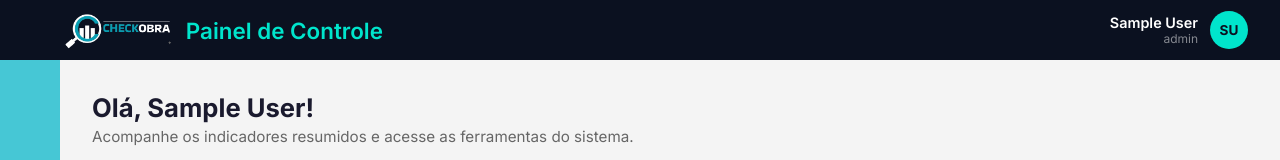
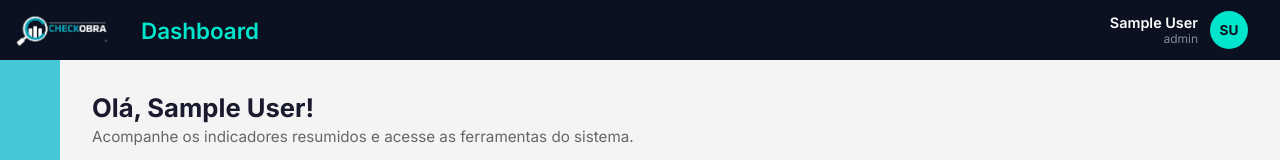
Before and after one commit to AKI-Softwares/project-construction-front, a Vue app: page /dashboard in a window 1280 px wide. Shown: the top 160 px of the page. Built offline with nearby package versions, Linux system fonts and the light colour scheme; no server answers; sample sign-in values are in the browser's storage.

Commit message:
Update MainLayout.vue

```diff
--- a/src/components/Layout/MainLayout.vue
+++ b/src/components/Layout/MainLayout.vue
@@ -1,8 +1,8 @@
 <template>
   <div class="main-layout">
+    <Header :titulo="titulo" />
     <Sidebar />
     <div class="conteudo-wrapper">
-      <Header :titulo="titulo" />
       <main class="conteudo">
         <slot />
       </main>
@@ -51,16 +51,16 @@ onUnmounted(() => window.removeEventListener('app:toast', showToast))
 }
 .conteudo-wrapper {
   margin-left: 60px;
+  margin-top: 60px;
   flex: 1;
   display: flex;
   flex-direction: column;
   background-color: #f4f4f4;
   transition: margin-left 0.25s ease;
-  height: 100vh;
-  overflow-y: auto; /* CORREÇÃO: Permite que apenas a área de conteúdo role para baixo */
+  height: calc(100vh - 60px);
+  overflow-y: auto;
 }
 .conteudo {
-  margin-top: 60px;
   padding: 32px;
   flex: 1;
 }
@@ -84,7 +84,7 @@ onUnmounted(() => window.removeEventListener('app:toast', showToast))
 }
 .toast--error   { background-color: #c0392b; }
 .toast--warning { background-color: #f5a623; }
-.toast--success { background-color: #00e5cc; color: #0d0d2b; }
+.toast--success { background-color: #00e5cc; color: #46C7D5; }
 
 .toast button {
   background: none;
```
